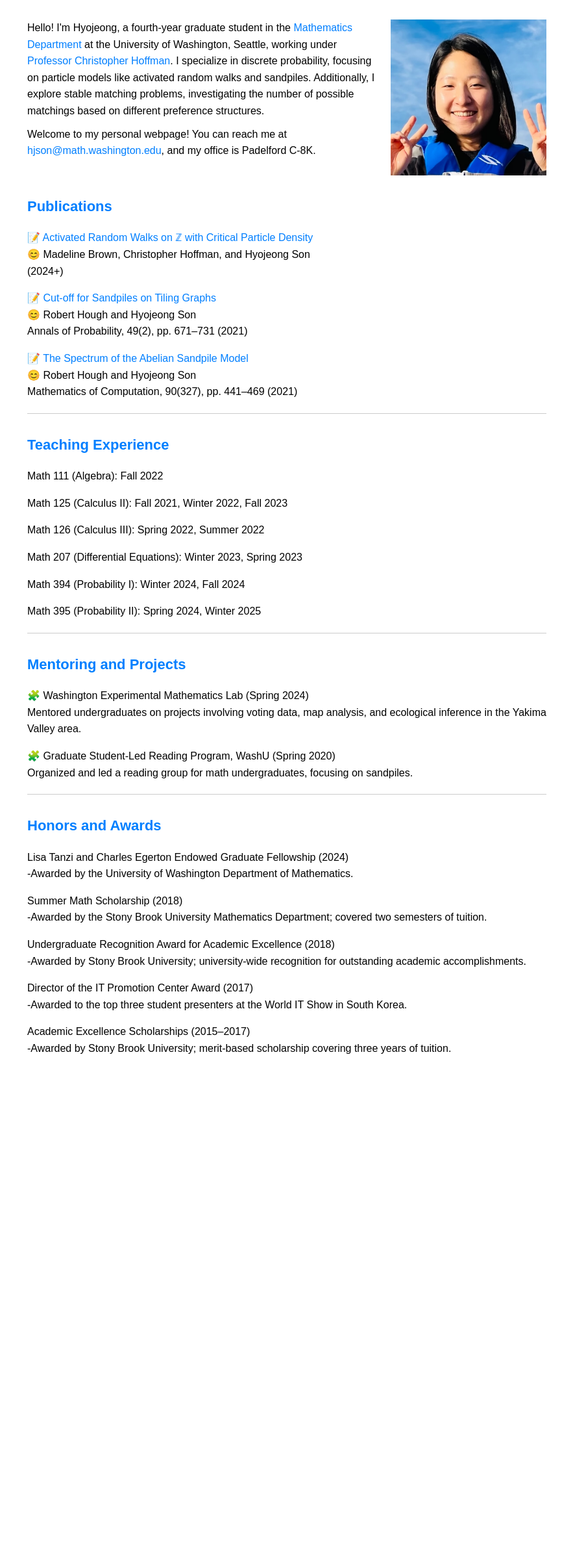
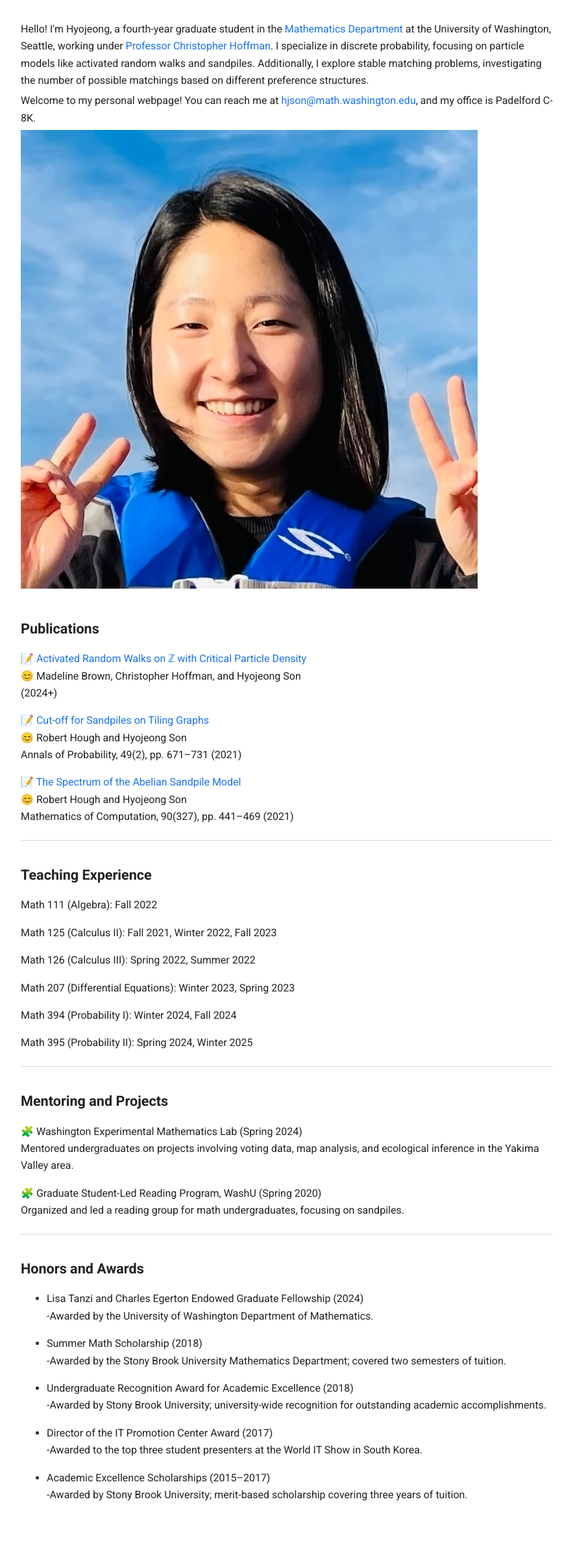
Before and after one commit to hyojeong-son/hyojeong-son.github.io, a Jekyll site: the page built from index.md, in a window 1280 px wide. Shown: the whole page at 65% size, without its empty margins (198-1081 px from the left). Built offline with Jekyll 4.4.1, drawn with Linux system fonts in a browser that asks for light colours; before the commit the page ends 1643 px from its top, so only the background shows below that.

Commit message:
Update style.css

```diff
--- a/assets/css/style.css
+++ b/assets/css/style.css
@@ -1,162 +1,66 @@
 /* assets/css/style.css */
 
-/* Basic Styles */
-
-body {
-  font-family: 'Nunito', sans-serif;
-  line-height: 1.6;
-  margin: 0;
-  padding: 0;
-  background-color: #ffffff;
+/* Base */
+:root{
+  --text:#202124;             /* Google-ish gray */
+  --muted:#5f6368;
+  --link:#1a73e8;             /* Google blue */
+  --rule:#dadce0;
+  --maxw:820px;
 }
 
-.container {
-  width: 80%; /* Adjusted width for wider margins */
-  max-width: 800px; /* Adjusted max-width */
-  margin: auto;
-  overflow: hidden;
+*{box-sizing:border-box}
+html,body{margin:0;padding:0}
+body{
+  font-family:"Roboto", system-ui, -apple-system, "Segoe UI", Arial, sans-serif;
+  color:var(--text);
+  line-height:1.65;
+  background:#fff;
+  font-size:16px;
 }
 
-header {
-  background: #ffffff;
-  color: #000000;
-  padding: 15px 0;
+.container{
+  width:90%;
+  max-width:var(--maxw);
+  margin:32px auto 64px;
 }
 
-.header-content {
-  display: flex;
-  align-items: center;
-  padding-bottom: 10px;
-  border-bottom: 1px solid #ccc; /* Horizontal line under header */
+/* Headings */
+h1{font-size:1.9rem; font-weight:700; margin:0 0 0.3rem}
+h2{font-size:1.35rem; font-weight:700; margin:2.2rem 0 0.8rem}
+h3{font-size:1.05rem; font-weight:700; margin:1.4rem 0 0.6rem}
+
+hr{border:none; border-top:1px solid var(--rule); margin:22px 0}
+
+/* Links */
+a{color:var(--link); text-decoration:none}
+a:hover{text-decoration:underline}
+
+/* Intro block (email + CV) */
+.intro{margin:0 0 1rem}
+.intro p{margin:0.3rem 0}
+
+/* Section nav (optional anchors) */
+.quicklinks{display:none} /* ensure no green tabs/nav appear */
+
+/* Publications list matching Park’s style */
+ul.pubs{list-style:disc; padding-left:1.2rem; margin:0}
+ul.pubs li{margin:0 0 0.9rem}
+.pubs .pub-title{font-weight:500}
+.pubs .pub-authors,
+.pubs .pub-venue{display:block; margin-top:0.15rem}
+.pubs .pub-venue{color:var(--muted); font-size:0.95em}
+
+/* Teaching lists */
+ul.clean{list-style:disc; padding-left:1.2rem; margin:0}
+ul.clean li{margin:0.2rem 0}
+
+/* Image (if you keep one) */
+.hero{display:flex; gap:20px; align-items:flex-start; margin:18px 0 6px}
+.hero img{width:220px; height:220px; object-fit:cover; border-radius:6px}
+
+/* Small screens */
+@media (max-width:720px){
+  .hero{flex-direction:column}
+  .hero img{width:180px; height:180px}
 }
-
-header a {
-  color: #000000;
-  text-decoration: none;
-}
-
-header h1 {
-  font-size: 36px; /* Largest font size for your name */
-  margin: 0;
-}
-
-header h1 a {
-  color: #007FFF; /* Azure blue color */
-}
-
-header nav {
-  margin-left: 20px;
-}
-
-header ul {
-  list-style: none;
-  margin: 0;
-  padding: 0;
-  display: flex;
-}
-
-header li {
-  margin-left: 20px;
-}
-
-header nav a {
-  color: #17B169;
-  font-size: 24px; /* Next largest font size for nav links */
-}
-
-hr {
-  border: none;
-  border-top: 1px solid #ccc;
-  margin: 20px 0;
-}
-
-/* Introduction Section */
-.intro {
-  display: flex;
-  align-items: flex-start;
-  margin-top: 30px;
-}
-
-.intro-text {
-  flex: 1;
-}
-
-.intro-text p {
-  font-size: 16px; /* Adjusted font size */
-  margin-top: 0; /* Remove default margin-top */
-}
-
-.intro-text p + p {
-  margin-top: 10px; /* Space between intro paragraphs */
-}
-
-.intro img {
-  width: 240px; /* Increased size by 1.2 times */
-  height: 240px;
-  object-fit: cover;
-  margin-left: 20px;
-}
-
-/* Main Content Styles */
-main h2 {
-  color: #007FFF; /* Azure blue color for section headings */
-  margin-top: 30px;
-  font-size: 22px; /* Font size for section headings */
-  font-weight: bold; /* Bold section titles */
-}
-
-main p,
-main li {
-  font-size: 16px; /* Standard font size for content */
-  font-weight: normal; /* Ensure normal font weight */
-  margin-bottom: 10px;
-}
-
-main a {
-  color: #007FFF; /* Link color matching your name */
-  text-decoration: none;
-}
-
-main a:hover {
-  text-decoration: underline;
-}
-
-ul {
-  list-style: none;
-  padding-left: 0;
-}
-
-ul li {
-  margin-bottom: 10px;
-}
-
-/* Responsive Design */
-@media(max-width: 768px) {
-  .container {
-    width: 90%; /* Adjust width for mobile devices */
-  }
-
-  .header-content {
-    flex-direction: column;
-    text-align: center;
-    padding-bottom: 10px;
-  }
-
-  .header-content h1 {
-    margin-bottom: 10px;
-  }
-
-  header nav {
-    margin-left: 0;
-  }
-
-  .intro {
-    flex-direction: column;
-    align-items: center;
-  }
-
-  .intro img {
-    margin-left: 0;
-    margin-top: 20px;
-  }
-}
```
